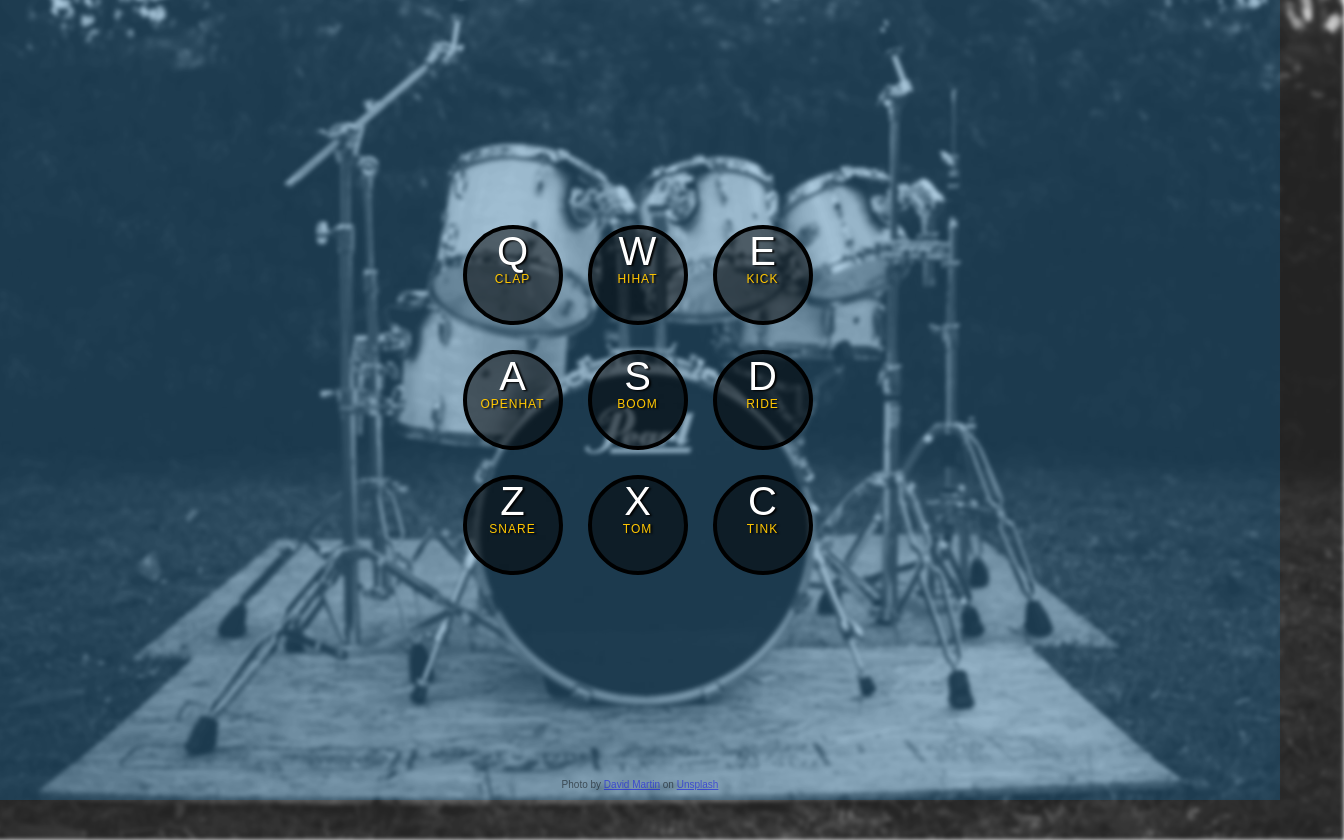
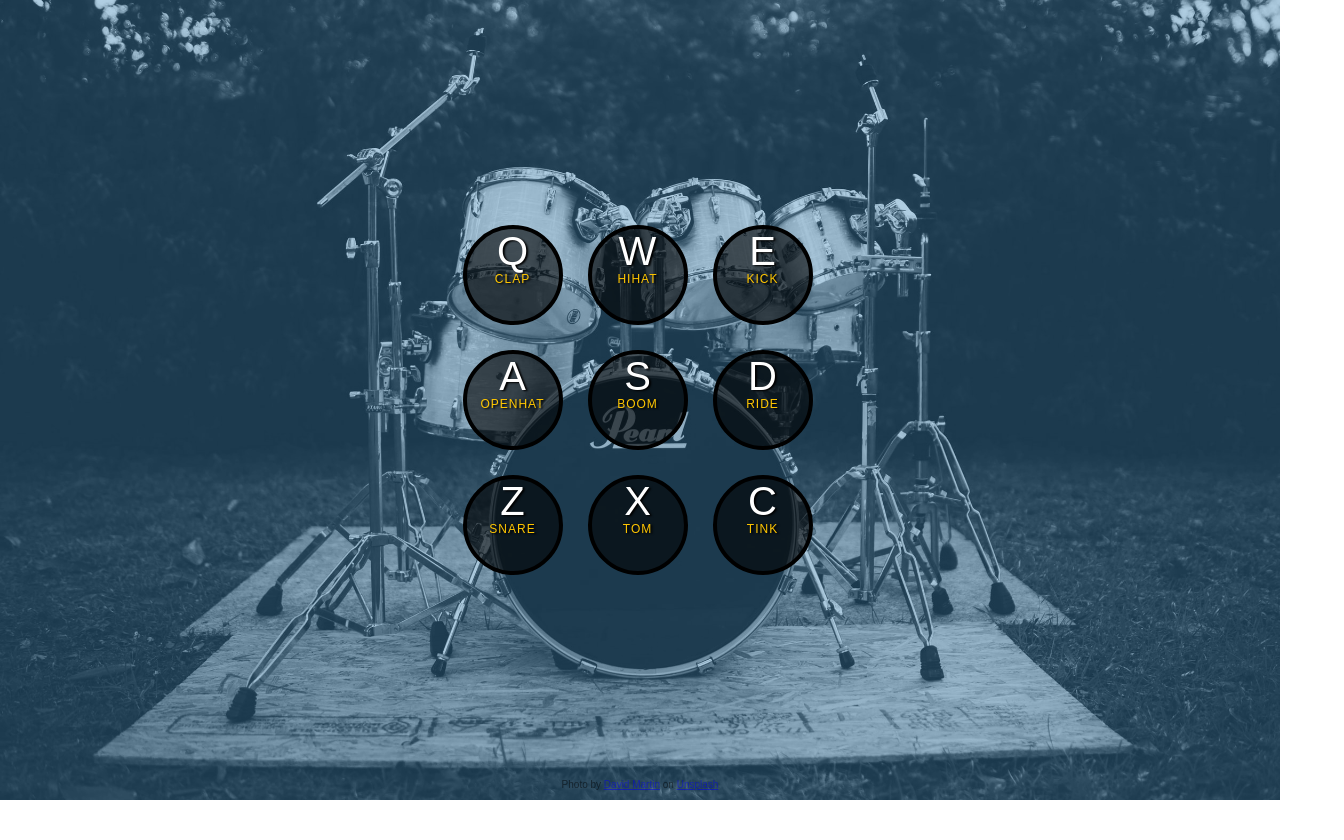
Before and after one commit to mbeckdev/drum-kit, a plain HTML site: page index.html in a window 1280 px wide. Shown: the whole page, 1344 px wide, since content can reach past the window. After the commit the page ends 800 px from the top, so only its background shows below. Drawn offline with Linux system fonts and the light colour scheme; a web font is replaced by a local one.

Commit message:
Remove blur and scale(1.1) to get rid of scroll bars

```diff
--- a/style.css
+++ b/style.css
@@ -14,11 +14,12 @@ html {
   top: 0px;
   height: 100vh;
   width: 100vw;
+
   z-index: -2;
   /* filter: blur(1px); */
-  filter: grayscale() blur(2px) contrast(80%);
-  filter: grayscale() blur(2px) contrast(80%);
-  transform: scale(1.1);
+  /* filter: grayscale() blur(1px) contrast(80%); */
+  filter: grayscale() contrast(80%);
+  /* transform: scale(1.1); */
   /* filter: drop-shadow(16px 16px 20px blue); */
 }
 .color-overlay {
@@ -27,6 +28,7 @@ html {
   background-color: rgba(0, 150, 250, 0.2);
   height: 100vh;
   width: 100vw;
+  /* transform: scale(1.1); */
   z-index: -1;
 }
 body,
@@ -79,7 +81,7 @@ html {
   height: 10rem;
   text-align: center;
   color: var(--key-letter-color);
-  background: rgba(0, 0, 0, 0.5);
+  background: rgba(0, 0, 0, 0.6);
   text-shadow: 0 0 0.5rem var(--key-background-color);
 }
 
```
